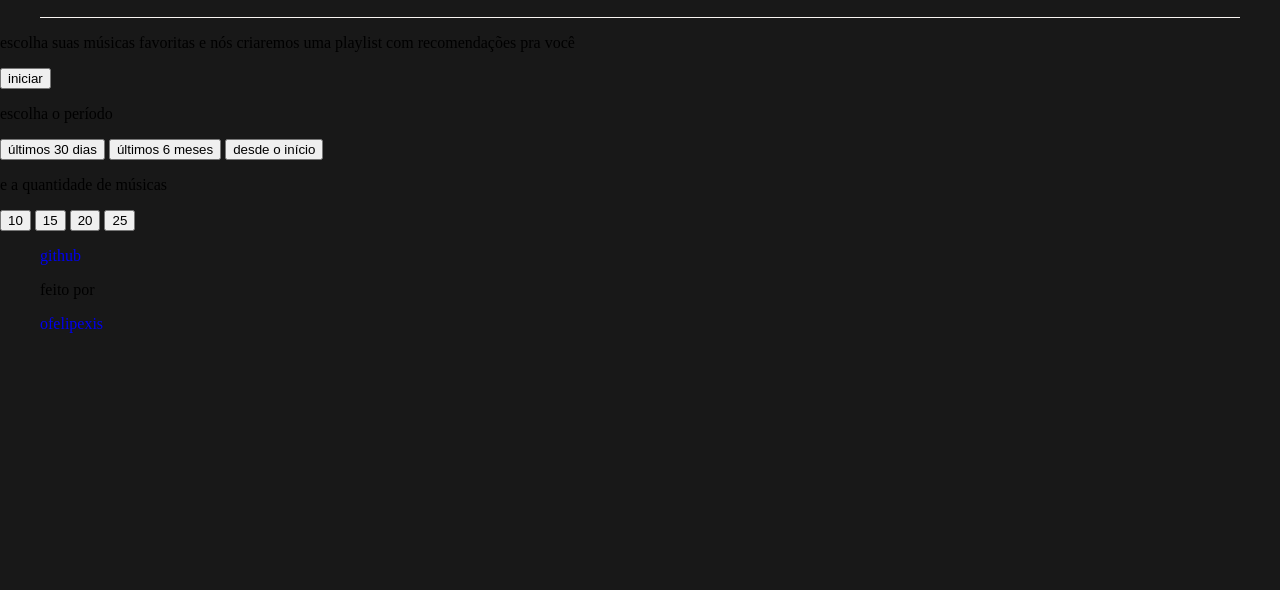
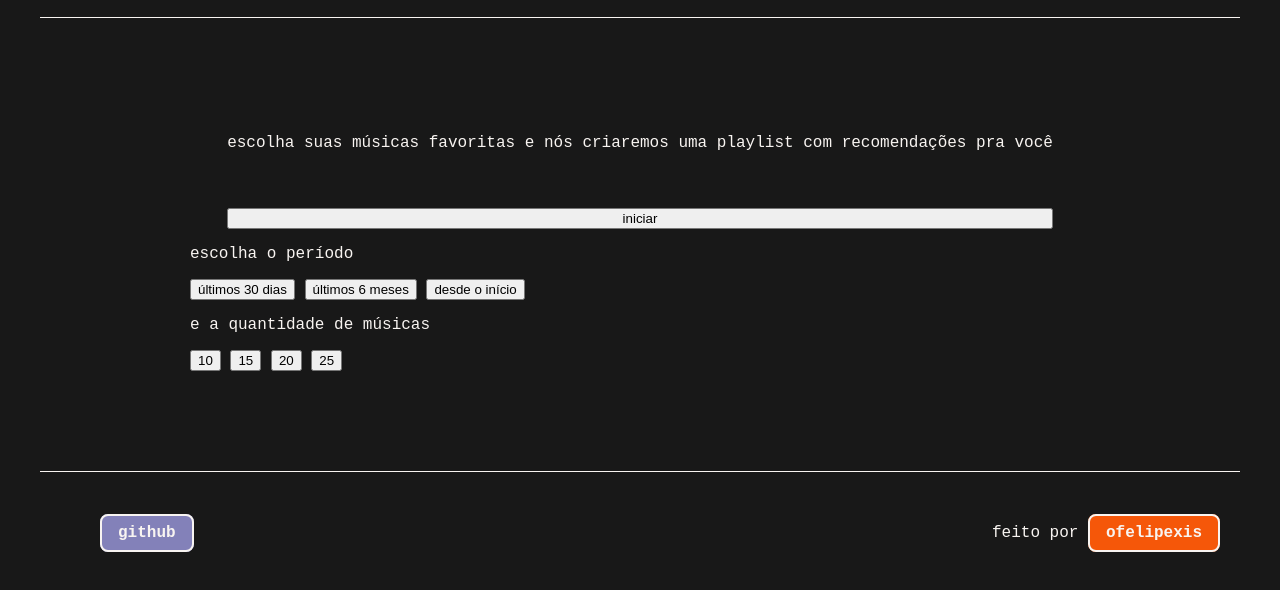
Before and after one commit to ofelipexis/recomendai, a website built with Vite: page index.html in a window 1280 px wide. Shown: the part 76-666 px from the top of the page. Built offline with nearby package versions, Linux system fonts and the light colour scheme; no server answers.

Commit message:
html and css adjusts

```diff
--- a/css/style.css
+++ b/css/style.css
@@ -101,6 +101,7 @@ button:focus-visible {
   --color-2: #181818;
   --color-3: #8381b9;
   --color-4: #f55709;
+  font-family: 'IBM Plex Mono', monospace;
 }
 
 a,
@@ -116,8 +117,9 @@ li {
 }
 
 body {
-  margin: 0px;
+  margin: 0;
   background-color: var(--color-2);
+  padding: 0;
 }
 
 .header-container {
@@ -136,12 +138,10 @@ body {
 .header-title {
   padding: 8px 16px;
   border-radius: 12px;
-  /* border: solid 2px var(--color-2); */
   font-family: "IBM Plex Mono";
   font-size: 2rem;
   font-weight: 700;
   color: var(--color-1);
-  /* font-style: italic; */
 }
 
 .header-title span {
@@ -150,14 +150,12 @@ body {
 }
 
 .header-title:hover {
-  /* background-color: var(--color-4); */
-  /* border: solid 2px var(--color-1); */
   color: var(--color-4);
   font-weight: 700;
 }
 
 .header-title:hover span {
-  color: var(--color-0);
+  color: var(--color-1);
 }
 
 .btn-mode {
@@ -175,3 +173,72 @@ body {
 .btn-mode:hover {
   background-color: var(--color-3);
 }
+
+.main-container {
+  max-width: 900px;
+  padding: 100px 0;
+  margin: 0 auto;
+  gap: 40px;
+  color: var(--color-1);
+}
+
+.start-container {
+  display: grid;
+  justify-content: center;
+  gap: 40px;
+}
+
+.main-text {
+  max-width: 600px;
+  font-family: "IBM Plex Mono", monospace;
+  color: var(--color-1);
+  font-weight: 400;
+  font-size: 1.5rem;
+  text-align: center;
+  margin: 0 auto;
+}
+
+footer {
+  bottom: 0;
+}
+
+.footer-container {
+  max-width: 1200px;
+  padding: 20px;
+  box-sizing: border-box;
+  border-top: solid 1px var(--color-1);
+  display: flex;
+  margin: 0 auto;
+  justify-content: space-between;
+  align-items: center;
+}
+
+.footer-menu-left a {
+  background-color: var(--color-3);
+  border: solid 2px var(--color-1);
+  padding: 8px 16px;
+  border-radius: 8px;
+  color: var(--color-1);
+  font-weight: 700;
+}
+
+.footer-menu-left a:hover {
+  background-color: var(--color-2);
+}
+
+.footer-menu-right a {
+  background-color: var(--color-4);
+  border: solid 2px var(--color-1);
+  padding: 8px 16px;
+  border-radius: 8px;
+  color: var(--color-1);
+  font-weight: 700;
+}
+
+.footer-menu-right a:hover {
+  background-color: var(--color-2);
+}
+
+.footer-menu-right {
+  color: var(--color-1);
+}
--- a/index.html
+++ b/index.html
@@ -37,13 +37,13 @@
       </div>
     </main>
 
-    <footer>
+    <footer class="bottom-0">
       <div class="footer-container">
         <ul class="footer-menu-left">
           <li><a target="_blank" href="https://github.com/ofelipexis/recomendai">github</a></li>
         </ul>
         <ul class="footer-menu-right">
-          <li><p>feito por </p><a href="https://github.com/ofelipexis">ofelipexis</a></li>
+          <li><p>feito por <a href="https://github.com/ofelipexis">ofelipexis</a></p></li>
         </ul>
       </div>
     </footer>
```
